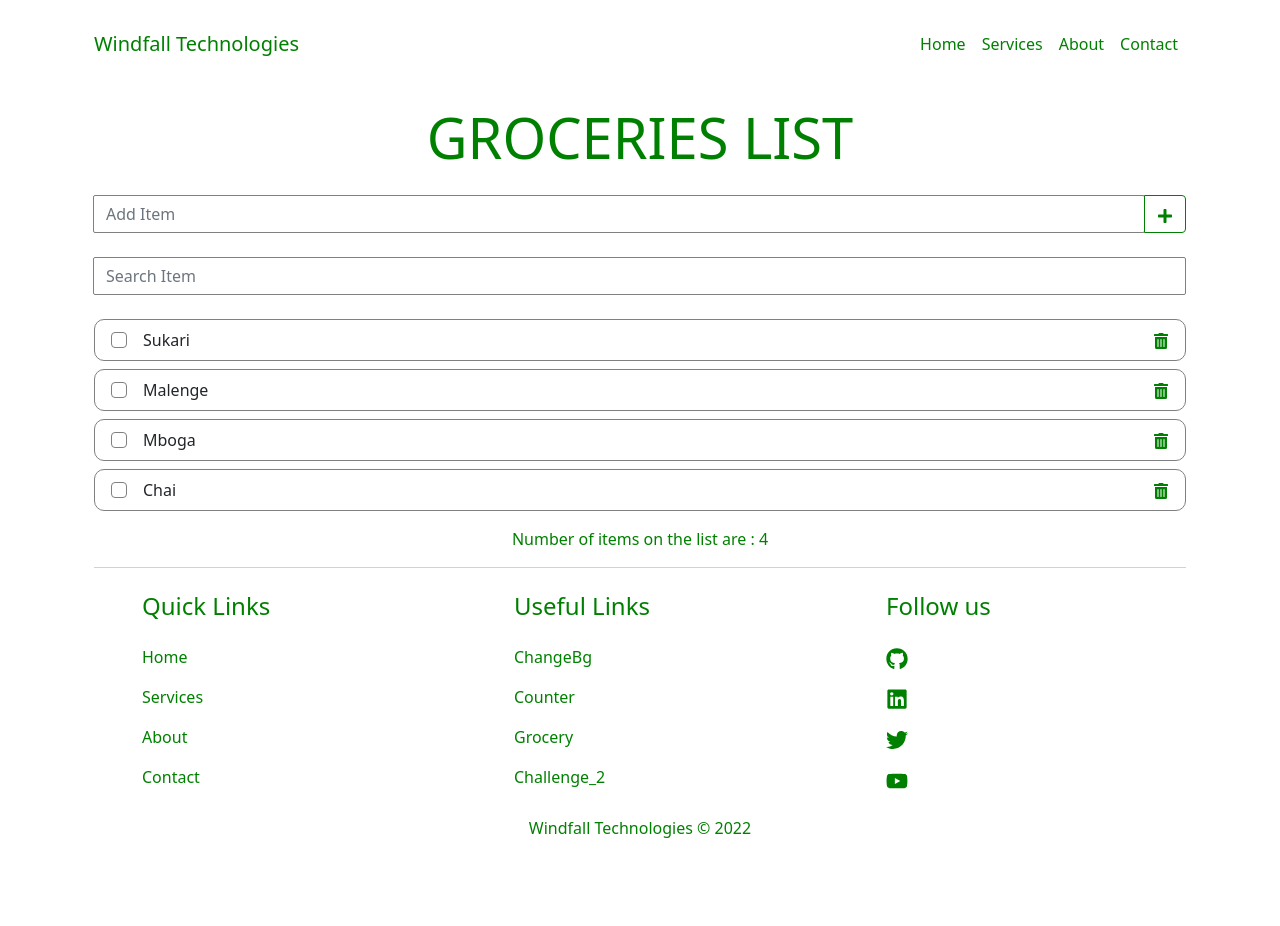
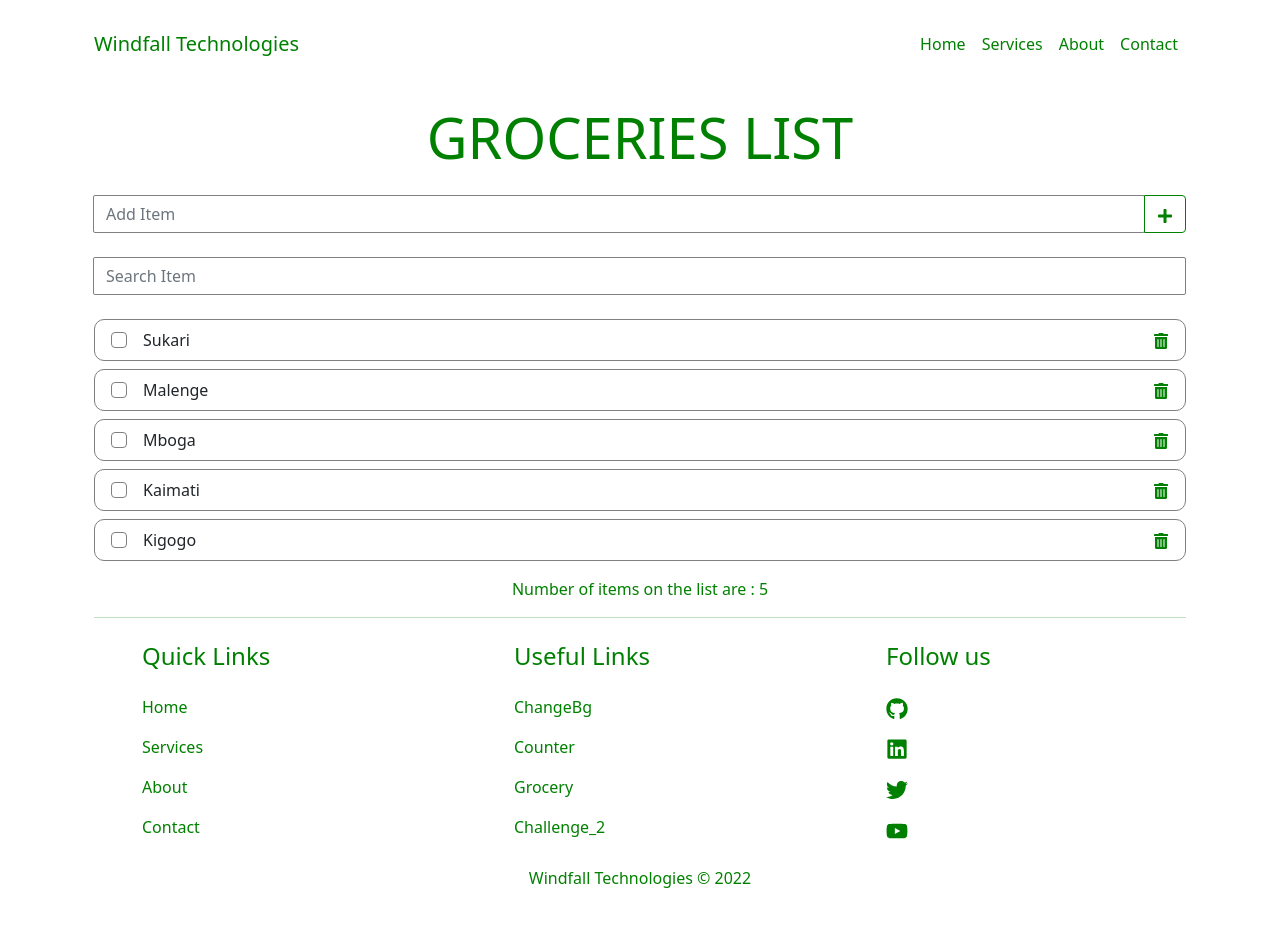
Before and after one commit to JoelOgira/Grocery-List, a React (Create React App) app: page / in a window 1280 px wide. Shown: the top 926 px of the page. Before the commit the page ends 880 px from the top, so only its background shows below. Built offline with nearby package versions, Linux system fonts and the light colour scheme; data requests are answered from the project's data file.

Commit message:
Fetching multiple data from typicode api

```diff
--- a/data/db.json
+++ b/data/db.json
@@ -18,7 +18,12 @@
     {
       "id": 4,
       "checked": false,
-      "item": "Chai"
+      "item": "Kaimati"
+    },
+    {
+      "id": 5,
+      "checked": false,
+      "item": "Kigogo"
     }
   ]
 }
--- /dev/null
+++ b/src/Components/Challenge/Button.jsx
@@ -0,0 +1,15 @@
+
+const Button = ({ buttonText, reqType, setReqType }) => {
+  return (
+    <button
+        style={{width:'33.33%', border: '1px solid green', borderRadius: '0'}}
+        className={ buttonText === reqType ? 'selected, btn' : 'btn'}
+        role="button"
+        onClick={() => setReqType(buttonText)}
+    >
+        {buttonText}
+    </button>
+  )
+}
+
+export default Button;
--- a/src/Components/Challenge/Challenge.jsx
+++ b/src/Components/Challenge/Challenge.jsx
@@ -1,55 +1,43 @@
-import { useState, useEffect } from "react"
-
+import { useEffect, useState } from "react";
+import Form from "./Form";
+import List from "./List";
 
 const Challenge = () => {
 
-    const [users, setUsers] = useState([]);
-    const [isLoading, setisLoading] = useState(true);
-    const [fetchError, setfetchError] = useState(null);
-    const apiKey = `https://jsonplaceholder.typicode.com/users`;
+  const API_URL = 'https://jsonplaceholder.typicode.com/';
+  const [reqType, setReqType] = useState('users');
+  const [items, setItems] = useState([]);
+  const [fetchError, setFetchError] = useState(null)
+  const [loading, setLoading] = useState(true)
 
   useEffect(() => {
 
-        const loadData = async () => {
+    const fetchItems = async () => {
       try {
-                const response = await fetch(apiKey);
-                if (!response.ok) throw Error('Could not fetch data');
+        const response = await fetch(`${API_URL}${reqType}`);
+        if (!response.ok) throw Error('Ooops! Could not fetch items from database');
         const data = await response.json();
-                setUsers(data);
-                setfetchError(null)
+        setItems(data);
+        setFetchError(null);
       } catch (error) {
-                setfetchError(error.message);
+        setFetchError(error.message);
       } finally {
-                setisLoading(false);
+        setLoading(false);
       }
     }
-        // getData();
-        (async () => await loadData())();
-    }, []);
-
-    // const getData = () => {
-    //     fetch('https://jsonplaceholder.typicode.com/users')
-    //     .then(response => response.json())
-    //     .then(receivedData => setUsers(receivedData));
-    // }
-
+    fetchItems();
+  }, [reqType])
 
   return (
-    <div className="container">
-        {isLoading && <p className="text-center text-success my-4 py-4">Loading Data ... </p>}
-        {fetchError && <p className="text-center text-success my-4 py-4">{`Error! ${fetchError}`}</p>}
-        {/* {!isLoading && !fetchError && <ul>
-            {users.map(user => (
-                <li key={user.id}>{user.username}, {user.email}</li>
-            ))}
-        </ul>} */}
-        {!isLoading && !fetchError && <ul>
-            {users.map(user => (
-                <li key={user.id}>{JSON.stringify(user)}</li>
-            ))}
-        </ul>}
+    <div className="container" style={{boder: 'none'}}>
+      <Form reqType={reqType} setReqType={setReqType} />
+      <main>
+        {loading && <p className="text-center" style={{color: 'green', marginTop: '75px'}}>Items are being fetched ... </p>}
+        {fetchError && <p className="text-center" style={{color: 'red', marginTop: '75px'}}>{fetchError}</p>}
+        {!loading && !fetchError && <List items={items} />}
+      </main>
     </div>
   )
 }
 
-export default Challenge
+export default Challenge;
--- /dev/null
+++ b/src/Components/Challenge/Form.jsx
@@ -0,0 +1,25 @@
+import Button from "./Button";
+
+const Form = ({reqType, setReqType}) => {
+  return (
+    <form className="container" onSubmit={e => e.preventDefault()}>
+        <Button
+            buttonText="users"
+            reqType={reqType}
+            setReqType={setReqType}
+        />
+        <Button
+            buttonText="posts"
+            reqType={reqType}
+            setReqType={setReqType}
+        />
+        <Button
+            buttonText="comments"
+            reqType={reqType}
+            setReqType={setReqType}
+        />
+    </form>
+  )
+}
+
+export default Form;
--- /dev/null
+++ b/src/Components/Challenge/List.jsx
@@ -0,0 +1,13 @@
+import ListItem from "./ListItem";
+
+const List = ({ items }) => {
+  return (
+    <ul>
+        {items.map(item => (
+            <ListItem key={item.id} item={item} />
+        ))}
+    </ul>
+  )
+}
+
+export default List;
--- /dev/null
+++ b/src/Components/Challenge/ListItem.jsx
@@ -0,0 +1,10 @@
+
+const ListItem = ({ item }) => {
+  return (
+    <li>
+        {JSON.stringify(item)}
+    </li>
+  )
+}
+
+export default ListItem;
--- a/src/Components/Grocery 2.0/Grocery.jsx
+++ b/src/Components/Grocery 2.0/Grocery.jsx
@@ -33,7 +33,7 @@ const Grocery = () => {
 
     setTimeout(() => {
       (async () => await fetchItems())();
-    }, 3000);
+    }, 2000);
 
 
   }, [])
```
Lines whose indentation alone changed are shown as unchanged.
